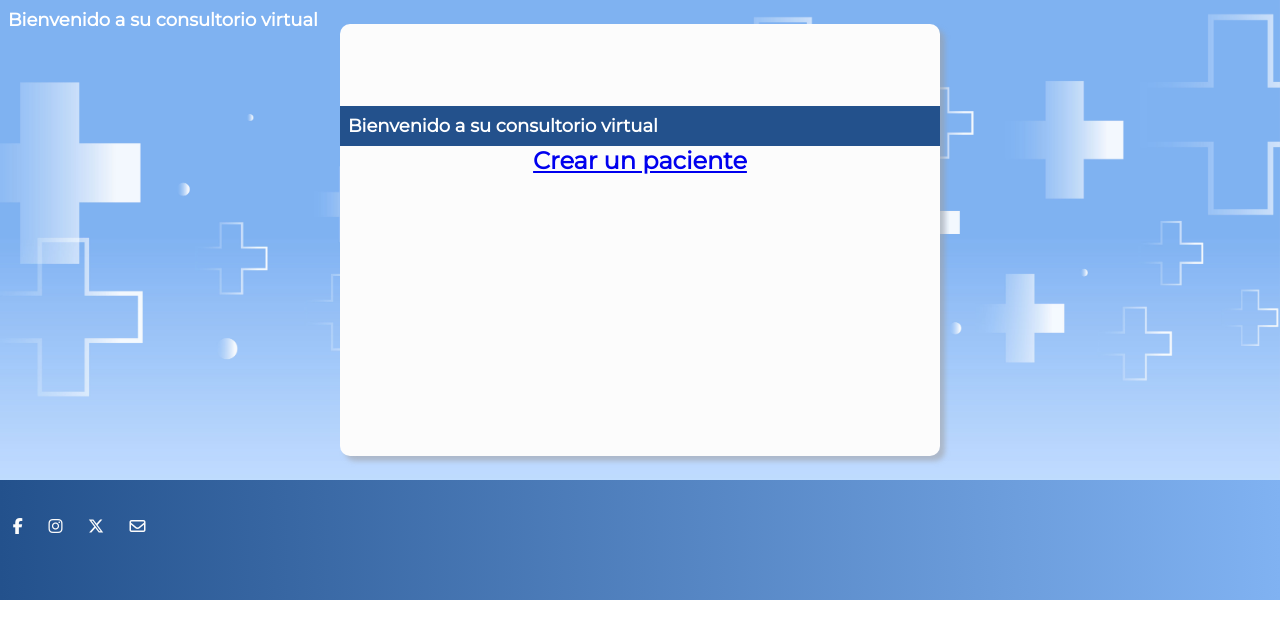
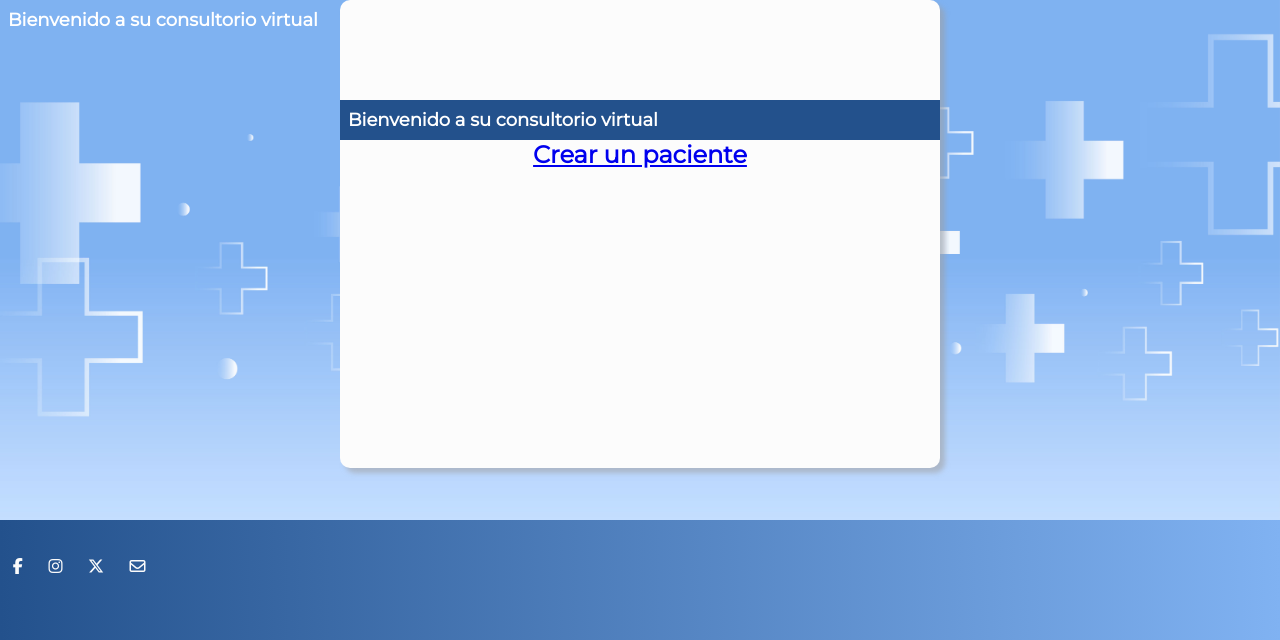
Before and after one commit to GuirinV/deploy_TP2_BACKEND, a Django app: page /paciente/ in a window 1280 px wide. Shown: the part 160-800 px from the top of the page. Run offline with Django 5.2, Linux system fonts and the light colour scheme; data that the repository does not hold is empty; some libraries are stand-ins or nearby versions.

Commit message:
Cambio de contenedor

```diff
--- a/app_consultorio/templates/paciente.html
+++ b/app_consultorio/templates/paciente.html
@@ -4,7 +4,7 @@
 
   <body>
 
-    <main class="contenedor_main">
+    <main class="contenedor">
       <section class="contacto">
         <h1>Bienvenido a su consultorio virtual</h1>
         <h2><a href="{% url 'paciente:create' %}">Crear un paciente</a></h2>
```
